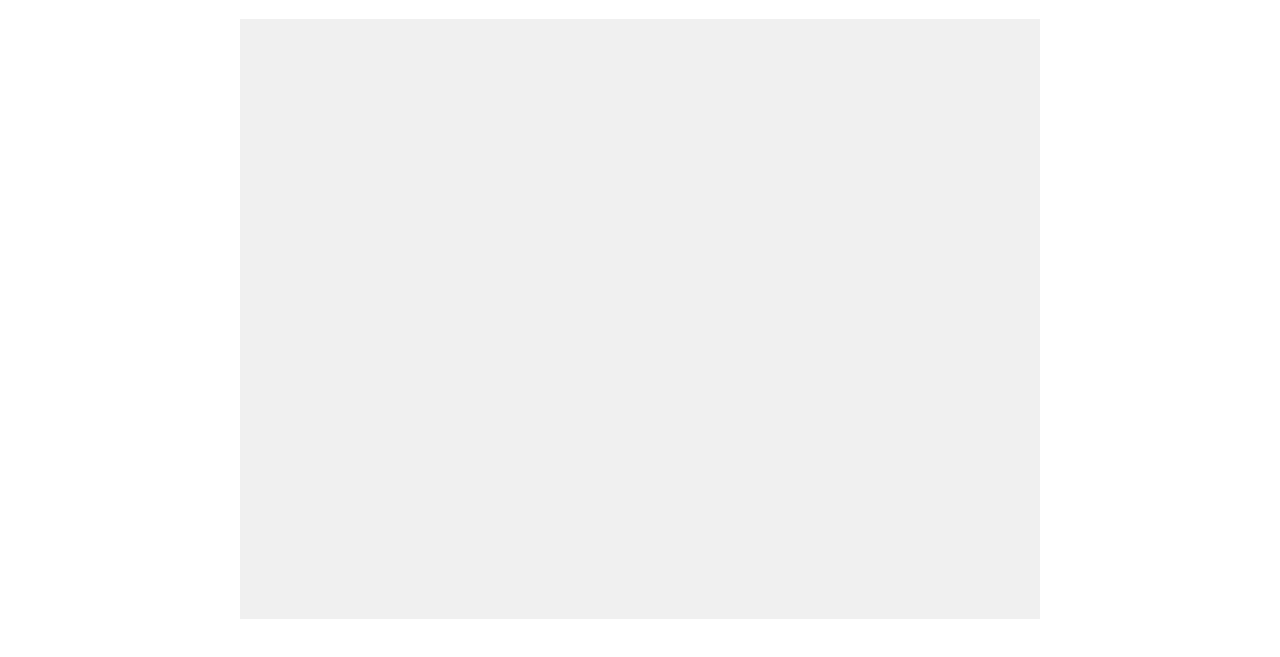
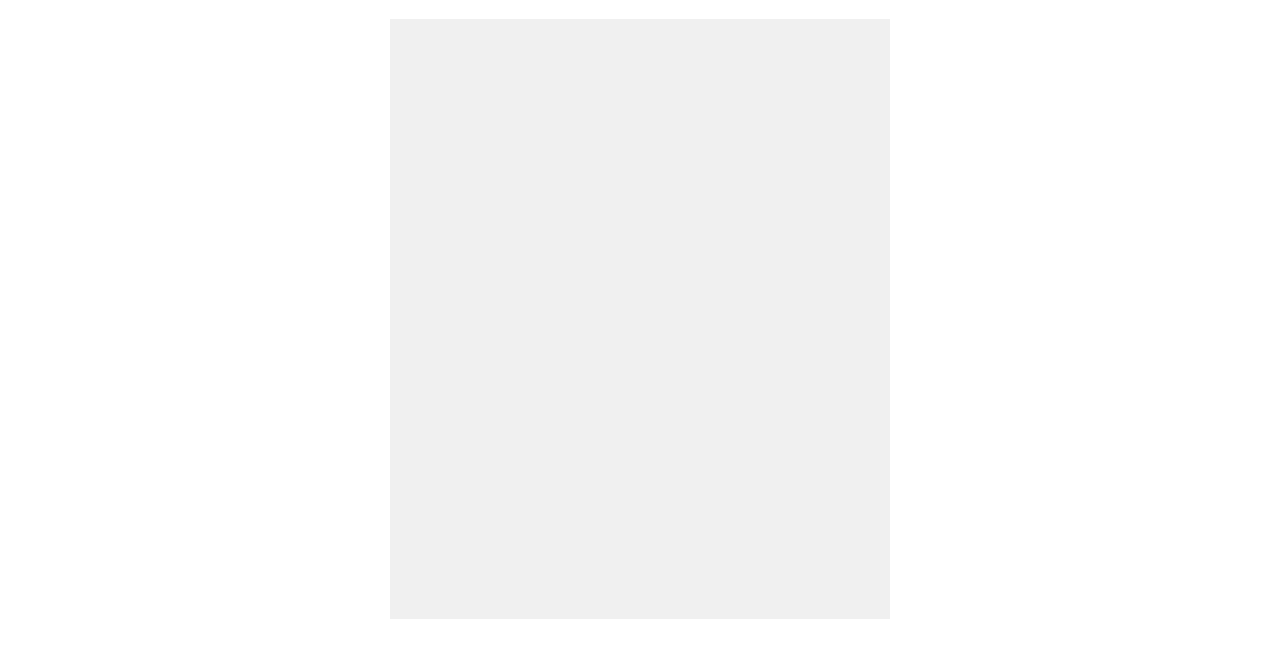
Before and after one commit to IxD-PoliMI/One-for-all-All-for-one, a website: page public/index.html in a window 1280 px wide. Shown: the part 61-718 px from the top of the page. Drawn offline with Linux system fonts and the light colour scheme.

Commit message:
Update index.html

```diff
--- a/public/index.html
+++ b/public/index.html
@@ -8,7 +8,7 @@
 </head>
 <body>
   <h1>One for all. All for one.</h1>
-  <canvas id="gameCanvas" width="800" height="600"></canvas>
+  <canvas id="gameCanvas" width="500" height="600"></canvas>
 
   <script>
     const canvas = document.getElementById('gameCanvas');
```
